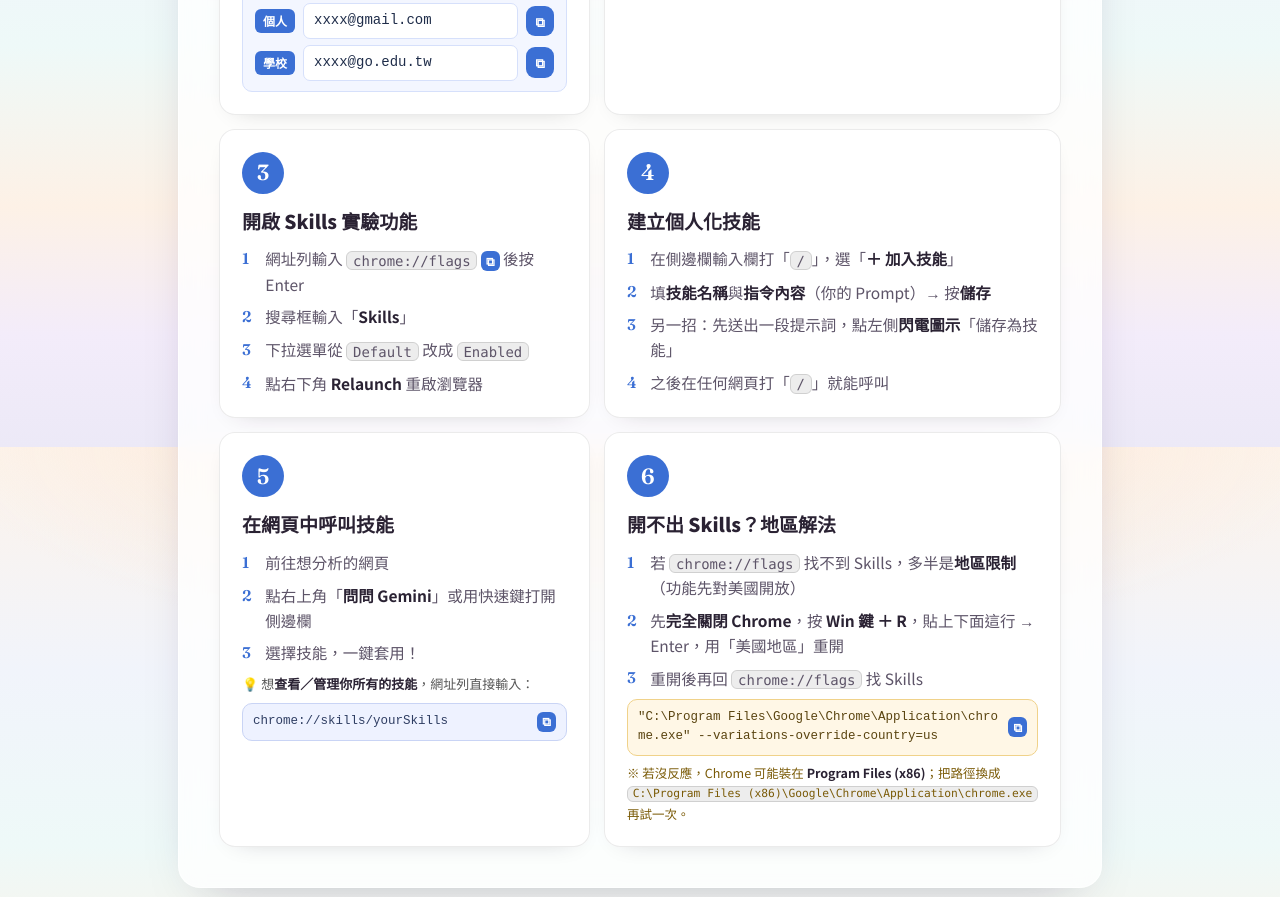
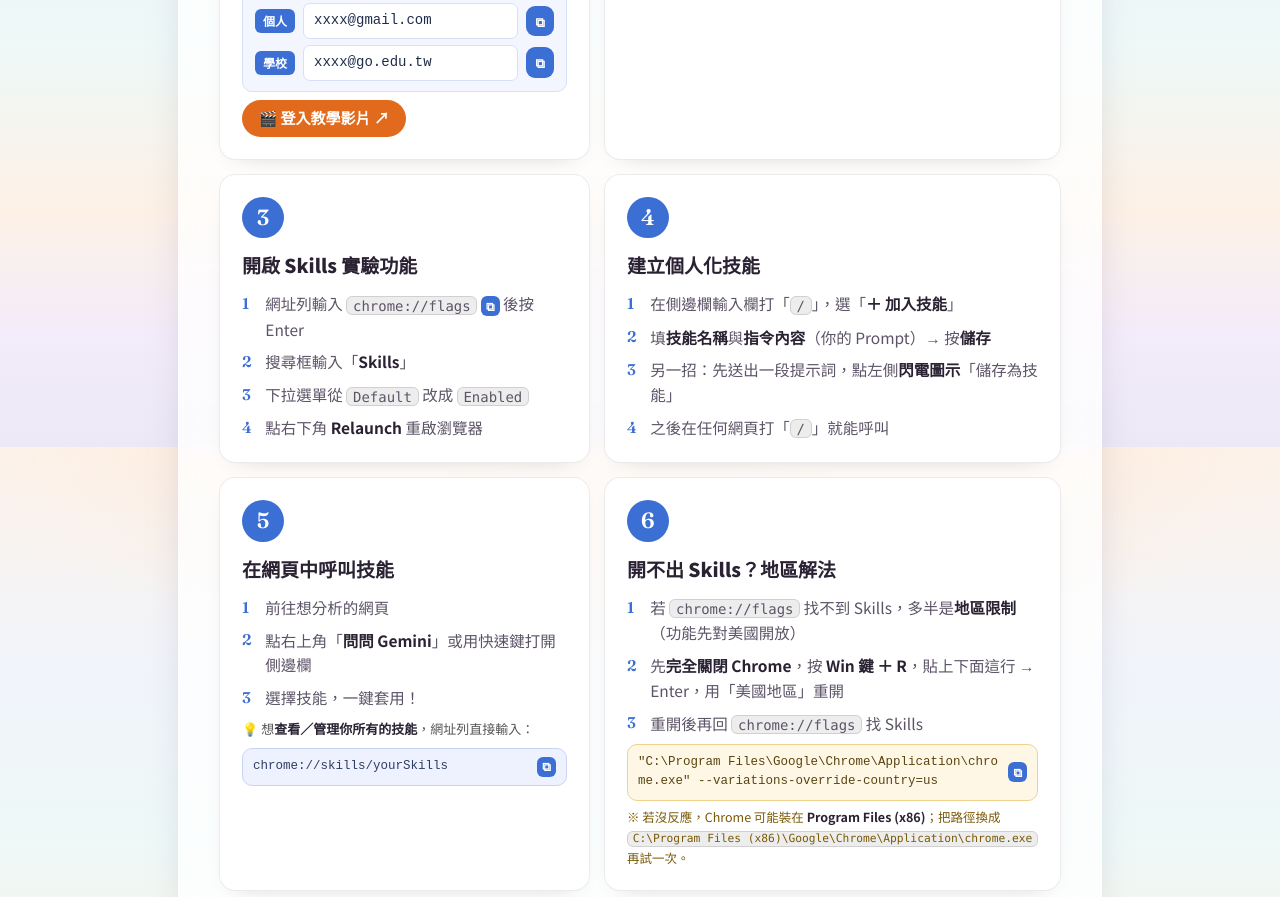
Before and after one commit to cona0815/gic, a plain HTML site: page index.html in a window 1280 px wide. Shown: the part 1953-2850 px from the top of the page. Drawn offline with Linux system fonts and the light colour scheme.

Commit message:
Add files via upload

```diff
--- a/index.html
+++ b/index.html
@@ -398,6 +398,7 @@
           <div class="acct-row"><span class="acct-label">個人</span><code id="acct-personal">xxxx@gmail.com</code><button class="copy-btn acct-copy" data-target="acct-personal" aria-label="複製">⧉</button></div>
           <div class="acct-row"><span class="acct-label">學校</span><code id="acct-school">xxxx@go.edu.tw</code><button class="copy-btn acct-copy" data-target="acct-school" aria-label="複製">⧉</button></div>
         </div>
+        <a class="tb-link" href="https://youtu.be/QgzrlZ9WjVg" target="_blank" rel="noopener" style="margin-top:8px">🎬 登入教學影片 ↗</a>
       </div>
       <div class="step">
         <div class="step-no">2</div><h3>連線 Google 服務</h3>
```
